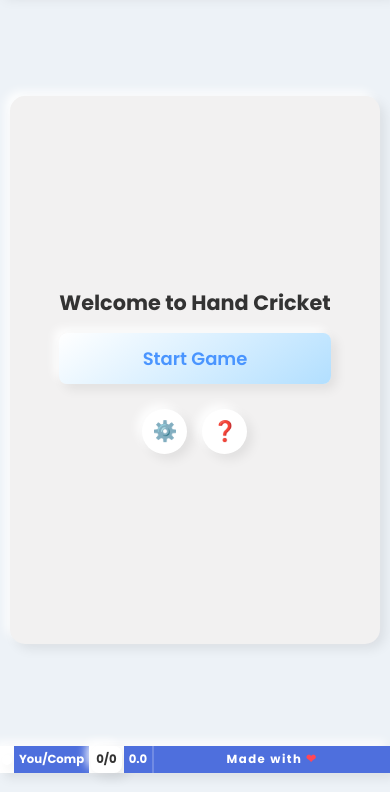
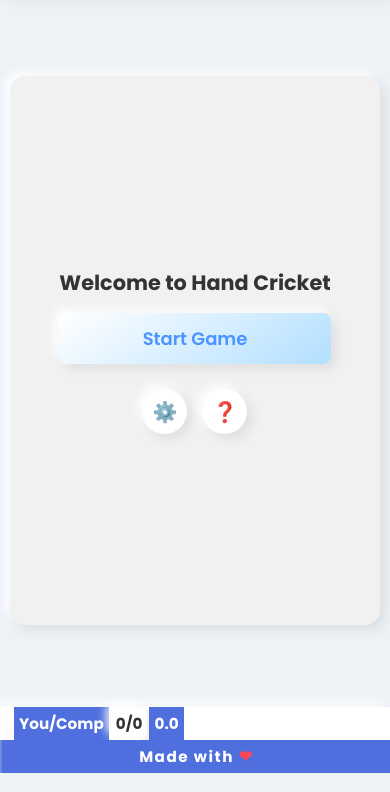
Before and after one commit to sumonelse/HandCricket, a plain HTML site: page index.html in a window 390 px wide. Shown: the part 71-863 px from the top of the page. Drawn offline with Linux system fonts and the light colour scheme.

Commit message:
Adjust footer layout and styling for better responsiveness

```diff
--- a/handCricket.css
+++ b/handCricket.css
@@ -930,6 +930,19 @@ button:active {
         width: 45px;
         height: 45px;
     }
+
+    /* Adjust Footer */
+    .foot-container {
+        flex-direction: column;
+        align-items: flex-start;
+
+        /* Adjust footer */
+        & .score-wrapper div,
+        & .love {
+            padding: 5px;
+            font-size: 13px;
+        }
+    }
 }
 
 @media (max-width: 540px) {
@@ -1052,11 +1065,4 @@ button:active {
     .modal {
         width: 95vw;
     }
-
-    /* Adjust footer */
-    .score-wrapper div,
-    .love {
-        padding: 5px;
-        font-size: 10px;
-    }
 }
```
Also changed, not shown: index.html (+0 -2 lines).
